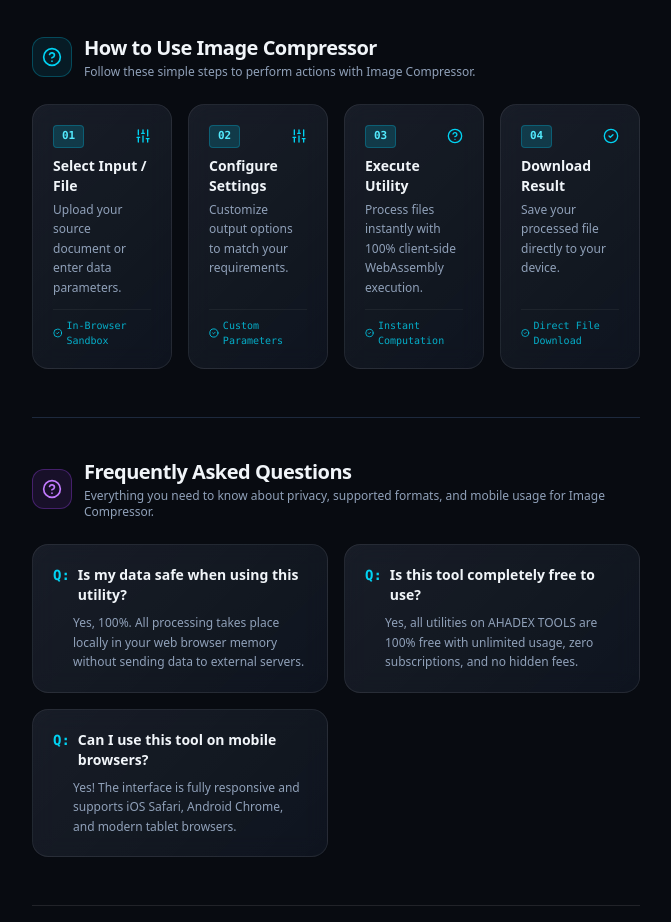
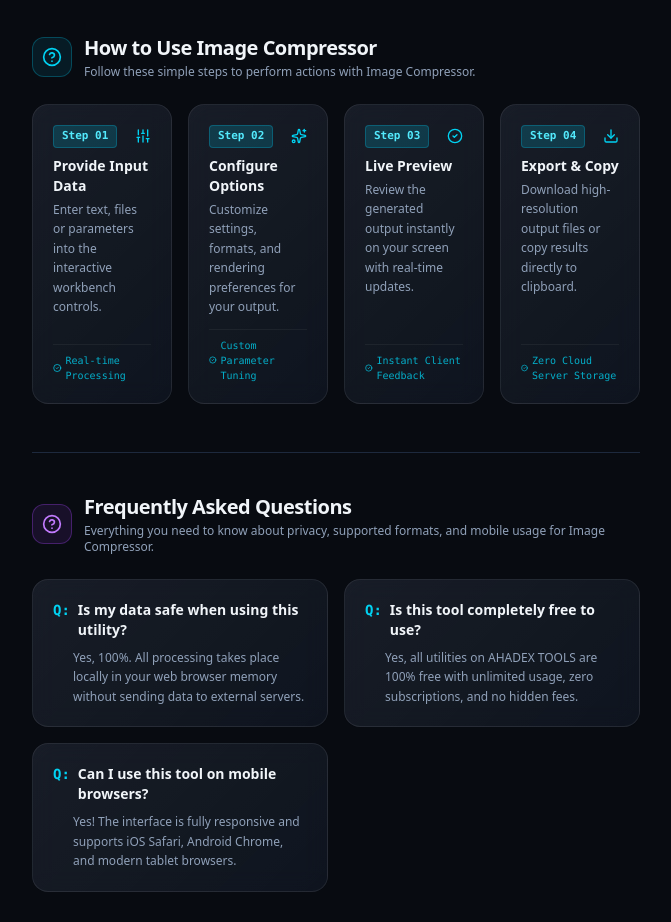
Before and after one commit to mdahadvi91/Ahadex-tools-, a React (Vite) app: page /tools/image-compressor in a window 1280 px wide. Shown: the part 960-1882 px from the top of the page, without its empty margins (312-983 px from the left). Built offline with nearby package versions, Linux system fonts and the light colour scheme; no server answers.

Commit message:
feat: enhance tool documentation and config
Update visiting card generator templates, add QR generator documentation, refine JSON sample data, and configure Cloudflare deployment headers and redirects.

```diff
--- a/src/components/tools/developer/JsonFormatter.tsx
+++ b/src/components/tools/developer/JsonFormatter.tsx
@@ -5,7 +5,7 @@
 
 export const JsonFormatter: React.FC = () => {
   const { addToast } = useToast();
-  const [inputJson, setInputJson] = useState<string>(`{\n  "appName": "AHADEX TOOLS",\n  "version": "1.0.0",\n  "features": ["100% Client-Side", "Fast", "Secure"],\n  "activeUsers": 12500,\n  "settings": {\n    "theme": "dark",\n    "privacyMode": true\n  }\n}`);
+  const [inputJson, setInputJson] = useState<string>(`{\n  "projectName": "sample-config",\n  "version": "1.0.0",\n  "status": "active",\n  "tags": ["client-side", "developer", "utility"],\n  "settings": {\n    "theme": "dark",\n    "debug": false\n  }\n}`);
   const [formattedJson, setFormattedJson] = useState<string>('');
   const [error, setError] = useState<string | null>(null);
   const [indent, setIndent] = useState<number>(2);
--- a/src/pages/ToolViewPage.tsx
+++ b/src/pages/ToolViewPage.tsx
@@ -77,8 +77,8 @@
         {
           step: 'Step 01',
           title: 'Select Card Format',
-          desc: 'Choose 1-Side or 2-Side mode and select from 8 executive business templates (Corporate, Gold, Minimal, Tech, etc.).',
-          feature: '8 Executive Templates',
+          desc: 'Choose 1-Side or 2-Side mode and select from 16 single-side and 16 double-side corporate templates (32 total ready-to-use executive designs).',
+          feature: '32 Ready Templates',
           IconComponent: Sliders,
         },
         {
@@ -105,12 +105,45 @@
       ];
     }
 
+    if (slug === 'qr-code-generator') {
+      return [
+        {
+          step: 'Step 01',
+          title: 'Select Payload Type',
+          desc: 'Choose from 6 payload types: Website URL, Wi-Fi network, WhatsApp chat, Contact vCard, Email template, or Plain text.',
+          feature: '6 QR Payload Formats',
+          IconComponent: QrCode,
+        },
+        {
+          step: 'Step 02',
+          title: 'Enter Payload Details',
+          desc: 'Input your target URL, network credentials, phone numbers, email headers, or full digital contact details.',
+          feature: 'Instant Live Encoding',
+          IconComponent: Sliders,
+        },
+        {
+          step: 'Step 03',
+          title: 'Customize QR Styling',
+          desc: 'Personalize foreground and background module colors and select Error Correction Level (L, M, Q, H).',
+          feature: 'Palette & Error Correction',
+          IconComponent: Sparkles,
+        },
+        {
+          step: 'Step 04',
+          title: 'Download Vector / Image',
+          desc: 'Export your finished QR code directly in high-resolution PNG or JPG format with 100% browser privacy.',
+          feature: 'High-Res Local Export',
+          IconComponent: Download,
+        },
+      ];
+    }
+
     if (slug === 'photo-qr-badge-generator') {
       return [
         {
           step: 'Step 01',
           title: 'Select Content Type',
-          desc: 'Choose what data to encode: Website URL, Wi-Fi details, WhatsApp, Social handle, Contact vCard, Email, or Phone.',
+          desc: 'Choose what data to encode: Website URL, Wi-Fi details, WhatsApp, Social handle, Contact vCard, Email, Phone, or Plain text.',
           feature: '8 Supported QR Payloads',
           IconComponent: QrCode,
         },
@@ -172,6 +205,31 @@
 
   // FAQ Data helper
   const getToolFaqs = (slug: string) => {
+    if (slug === 'qr-code-generator') {
+      return [
+        {
+          question: 'What types of QR codes can I create with this generator?',
+          answer: 'You can create 6 distinct types of QR codes: Website URLs, Wi-Fi Network login cards, WhatsApp direct chats, Digital vCards (contacts), Pre-filled Email templates, and Plain text notes.',
+        },
+        {
+          question: 'Are my QR details, passwords, or contact info sent to any server?',
+          answer: 'No. The QR generation happens 100% locally in your browser memory using client-side JavaScript. No data is ever transmitted or stored remotely.',
+        },
+        {
+          question: 'What does the Error Correction Level (L, M, Q, H) mean?',
+          answer: 'Error correction allows the QR code to remain readable even if partially damaged, smudged, or covered. Low (L) recovers ~7% of data, Medium (M) recovers ~15%, Quartile (Q) recovers ~25%, and High (H) recovers ~30%.',
+        },
+        {
+          question: 'Can I download the QR code for commercial printing?',
+          answer: 'Yes! You can download high-resolution PNG and JPG images that remain crisp and easily scannable when printed on flyers, stickers, business cards, or posters.',
+        },
+        {
+          question: 'Is this QR code generator completely free?',
+          answer: 'Yes, AHADEX TOOLS QR Code Generator is 100% free with no scan limits, no expiration dates, and no watermarks.',
+        },
+      ];
+    }
+
     if (slug === 'photo-qr-badge-generator') {
       return [
         {
@@ -241,36 +299,7 @@
   const category = CATEGORIES.find((c) => c.slug === tool.categorySlug);
   const relatedTools = TOOLS_REGISTRY.filter((t) => t.id !== tool.id);
 
-  const currentToolSteps = [
-    {
-      step: '01',
-      title: tool.slug === 'photo-qr-badge-generator' ? 'Choose Content Type' : tool.slug === 'visiting-card-generator' ? 'Enter VIP Info' : 'Select Input / File',
-      desc: tool.slug === 'photo-qr-badge-generator' ? 'Select URL, Social Link, Wi-Fi, WhatsApp, or vCard details.' : tool.slug === 'visiting-card-generator' ? 'Fill in your name, job title, company, contacts, and photo/logo.' : 'Upload your source document or enter data parameters.',
-      feature: tool.slug === 'photo-qr-badge-generator' ? '8 Content Types' : tool.slug === 'visiting-card-generator' ? 'Live Real-Time Sync' : 'In-Browser Sandbox',
-      IconComponent: Sliders,
-    },
-    {
-      step: '02',
-      title: tool.slug === 'photo-qr-badge-generator' ? 'Position Badge' : tool.slug === 'visiting-card-generator' ? 'Pick Template Theme' : 'Configure Settings',
-      desc: tool.slug === 'photo-qr-badge-generator' ? 'Place QR badge on Top-Left, Top-Right, Bottom-Left, or Bottom-Right.' : tool.slug === 'visiting-card-generator' ? 'Select from Executive VIP, Tech Modern, Creative Dark, and Minimalist themes.' : 'Customize output options to match your requirements.',
-      feature: tool.slug === 'photo-qr-badge-generator' ? '4 Corner Anchors' : tool.slug === 'visiting-card-generator' ? 'VIP Design Themes' : 'Custom Parameters',
-      IconComponent: Sliders,
-    },
-    {
-      step: '03',
-      title: tool.slug === 'photo-qr-badge-generator' ? 'Upload Photo' : tool.slug === 'visiting-card-generator' ? 'Configure 1 or 2 Sides' : 'Execute Utility',
-      desc: tool.slug === 'photo-qr-badge-generator' ? 'Drag & drop your primary portrait image into the workspace.' : tool.slug === 'visiting-card-generator' ? 'Choose 1-side executive layout or 2-side card with corporate back QR code.' : 'Process files instantly with 100% client-side WebAssembly execution.',
-      feature: tool.slug === 'photo-qr-badge-generator' ? 'Client-Side Upload' : tool.slug === 'visiting-card-generator' ? '1-Side & 2-Side Modes' : 'Instant Computation',
-      IconComponent: HelpCircle,
-    },
-    {
-      step: '04',
-      title: tool.slug === 'photo-qr-badge-generator' ? 'Export HD Photo' : tool.slug === 'visiting-card-generator' ? 'Download HD / PDF' : 'Download Result',
-      desc: tool.slug === 'photo-qr-badge-generator' ? 'Download high-definition PNG or JPG image with embedded QR badge.' : tool.slug === 'visiting-card-generator' ? 'Export 300 DPI high-resolution PNG, JPG, or print-ready 3.5" x 2.0" PDF.' : 'Save your processed file directly to your device.',
-      feature: tool.slug === 'photo-qr-badge-generator' ? 'High-Def Export' : tool.slug === 'visiting-card-generator' ? '300 DPI Print Ready' : 'Direct File Download',
-      IconComponent: CheckCircle2,
-    },
-  ];
+  const currentToolSteps = getToolSteps(tool.slug);
 
   const handleShare = () => {
     navigator.clipboard.writeText(window.location.href);
--- a/src/tools/registry.ts
+++ b/src/tools/registry.ts
@@ -80,7 +80,7 @@
     name: 'Photo QR Badge Generator',
     slug: 'photo-qr-badge-generator',
     description: 'Create a QR code badge and place it on your photo. Add URLs, social profiles, Wi-Fi, WhatsApp, contact details, email, phone numbers, or text, then preview and download the finished image.',
-    longDescription: 'Photo QR Badge Generator allows you to overlay a highly scannable, fully customized QR code badge onto any photo. Support for website links, social media profiles, Wi-Fi configuration cards, WhatsApp direct chats, vCard contacts, email templates, phone calls, and plain text. 100% client-side privacy with zero cloud upload.',
+    longDescription: 'Photo QR Badge Generator allows you to overlay a highly scannable, fully customized QR code badge onto any photo. Support for 8 payload types: website links, social media profiles, Wi-Fi configuration cards, WhatsApp direct chats, vCard contacts, email templates, phone calls, and plain text. 100% client-side privacy with zero cloud upload.',
     category: 'QR & Barcode',
     categorySlug: 'qr',
     iconName: 'QrCode',
@@ -100,7 +100,7 @@
     name: 'Visiting Card Generator',
     slug: 'visiting-card-generator',
     description: 'Design 1-Side and 2-Side professional business visiting cards with custom photo, logo, and live HD export in PNG, JPG, or PDF.',
-    longDescription: 'Create high-resolution, print-ready 1-side and 2-side professional visiting cards directly in your browser. Features 8 single-side and 8 double-side corporate templates, interactive photo framing, real-time live preview, zero cloud storage, and instant HD PDF/PNG exports.',
+    longDescription: 'Create high-resolution, print-ready 1-side and 2-side professional visiting cards directly in your browser. Features 16 single-side and 16 double-side corporate templates (32 total ready-to-use executive designs), interactive photo framing, real-time live preview, zero cloud storage, and instant HD PDF/PNG exports.',
     category: 'Career & Writing',
     categorySlug: 'career',
     iconName: 'CreditCard',
@@ -160,7 +160,7 @@
     name: 'QR Code Generator',
     slug: 'qr-code-generator',
     description: 'Create custom QR codes for Websites, Wi-Fi networks, WhatsApp chats, vCards, Email templates, and plain text.',
-    longDescription: 'Generate scannable, high-resolution QR codes in seconds. Supports 6 distinct payload types, custom dark/light color schemes, error correction controls, and instant vector PNG/JPG downloads.',
+    longDescription: 'Generate scannable, high-resolution QR codes in seconds. Supports 6 distinct payload types (Website URL, Wi-Fi network, WhatsApp chat, Contact vCard, Email template, and Plain text), custom dark/light color schemes, error correction controls, and instant vector PNG/JPG downloads.',
     category: 'QR & Barcode',
     categorySlug: 'qr',
     iconName: 'QrCode',
```
Also changed, not shown: 2 other files (tests, documents, lock files or other folders). Lines whose indentation alone changed are shown as unchanged.
